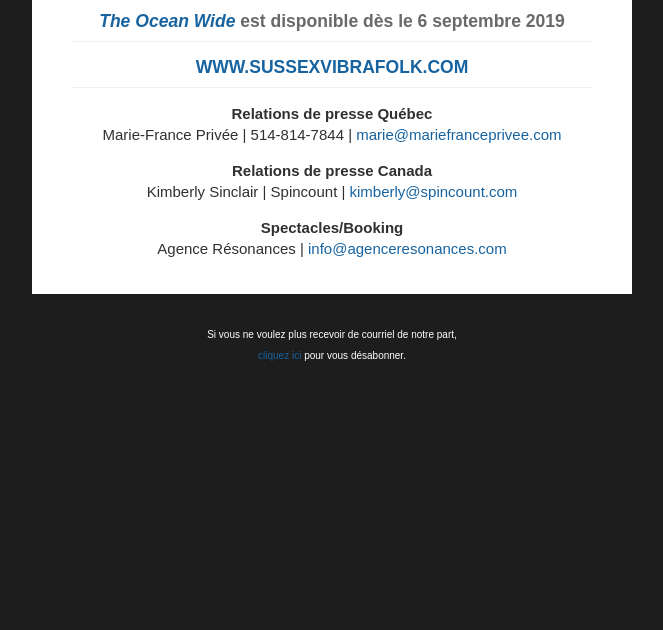
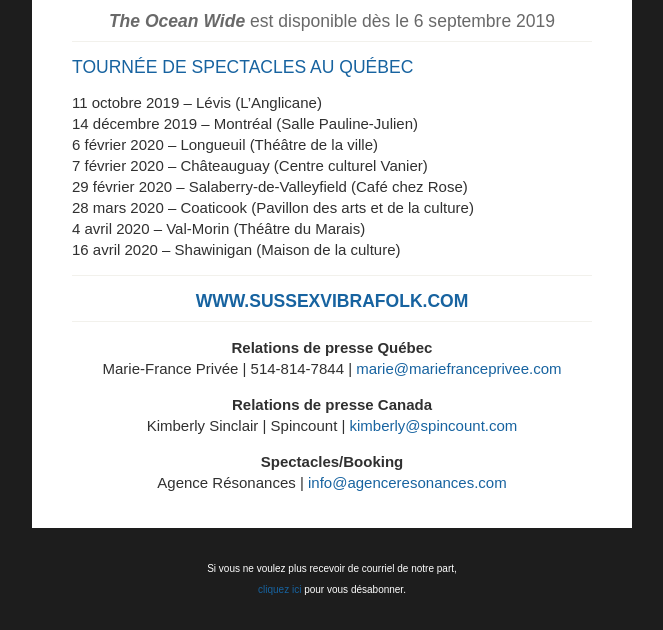
Before and after one commit to graphismatique/mfp, a Jekyll site: the page Sussex/TheOceanWide/index.html, which Jekyll copies as it is, in a window 1280 px wide, cut to the strip 1485-2115 px from the top of the page. Shown: the whole strip, without its empty margins (308-971 px from the left). Built offline with Jekyll 4.4.1, drawn with Linux system fonts in a browser that asks for light colours; before the commit the page ends 1881 px from its top, so only the background shows below that.

Commit message:
Update index.html

```diff
--- a/Sussex/TheOceanWide/index.html
+++ b/Sussex/TheOceanWide/index.html
@@ -139,7 +139,7 @@
         .left {
             text-align: left;
         }
-        .red{
+        .color{
             color: #1763a0;
         }
         h1 {
@@ -256,8 +256,8 @@
                         <table role="presentation" cellspacing="0" cellpadding="0" border="0" width="100%">
                             <tr>
                                 <td style="text-align: center; padding: 0px 40px 20px 40px; font-family: sans-serif; font-size: 15px; line-height:20px; color: #303030;">
-                                <hr>
-                                    <a href="en.html"> ➝ English Version Here</a>
+                                    <hr>
+                                    <a href="http://mariefranceprivee.com/Sussex/TheOceanWide/en.html"> ➝ English Version Here</a>
                                     <hr>
 
                                     <h2>UN DEUXIÈME ALBUM POUR LA FORMATION</h2>
@@ -276,10 +276,21 @@
                                     <div class="videoContainer"><iframe class="video" src="https://www.youtube.com/embed/Ah0LiC2G_z0?rel=0&amp;showinfo=0" frameborder="0" allowfullscreen></iframe></div>
                                     <!-- <a href="http://mariefranceprivee.com/Sussex/TheOceanWide/" target="_blank"><img src="http://mariefranceprivee.com/Sussex/TheOceanWide/assets/PlayBtn.jpg" alt="Écoutez l'extrait"></a> -->
 
-                                    <h3 class="center"><b><i class="red">The Ocean Wide </i> est disponible dès le 6 septembre 2019</b></h3>
+                                    <h3 class="center"><b><i class="red">The Ocean Wide </i> </b>est disponible dès le 6 septembre 2019</h3>
 
                                     <hr>
+                                    <h3 class="color">TOURNÉE DE SPECTACLES AU QUÉBEC</h3>
+                                    <p>11 octobre 2019 – Lévis (L’Anglicane) <br>
+                                        14 décembre 2019 – Montréal (Salle Pauline-Julien)<br>
+                                        6 février 2020 – Longueuil (Théâtre de la ville)<br>
+                                        7 février 2020 – Châteauguay (Centre culturel Vanier)<br>
+                                        29 février 2020 – Salaberry-de-Valleyfield (Café chez Rose)<br>
+                                        28 mars 2020 – Coaticook (Pavillon des arts et de la culture)<br>
+                                        4 avril 2020 – Val-Morin (Théâtre du Marais)<br>
+                                        16 avril 2020 – Shawinigan (Maison de la culture)
+                                    </p>
 
+                                    <hr>
 
                                     <h3 style="text-align: center; vertical-align:middle;">
                                         <a href='http://www.sussexvibrafolk.com' target='_blank'><b>WWW.SUSSEXVIBRAFOLK.COM</b></a>
```
